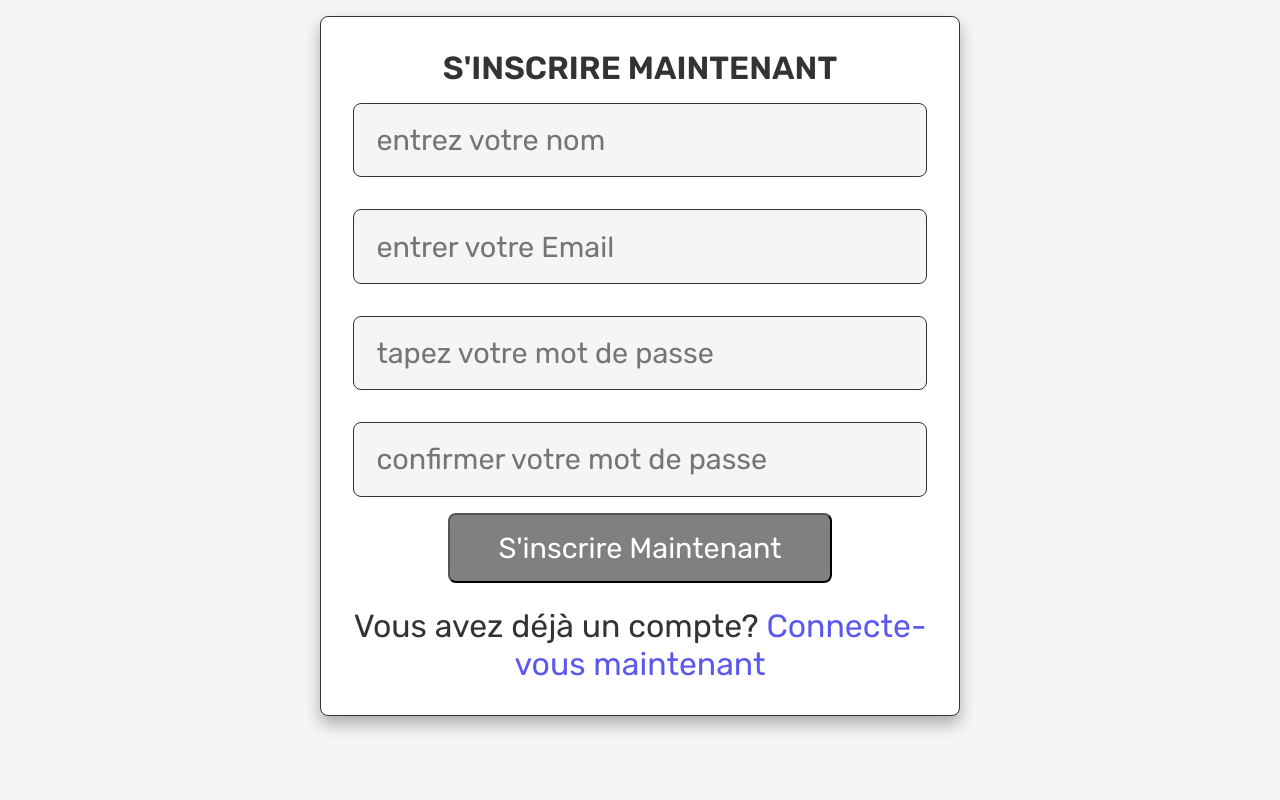
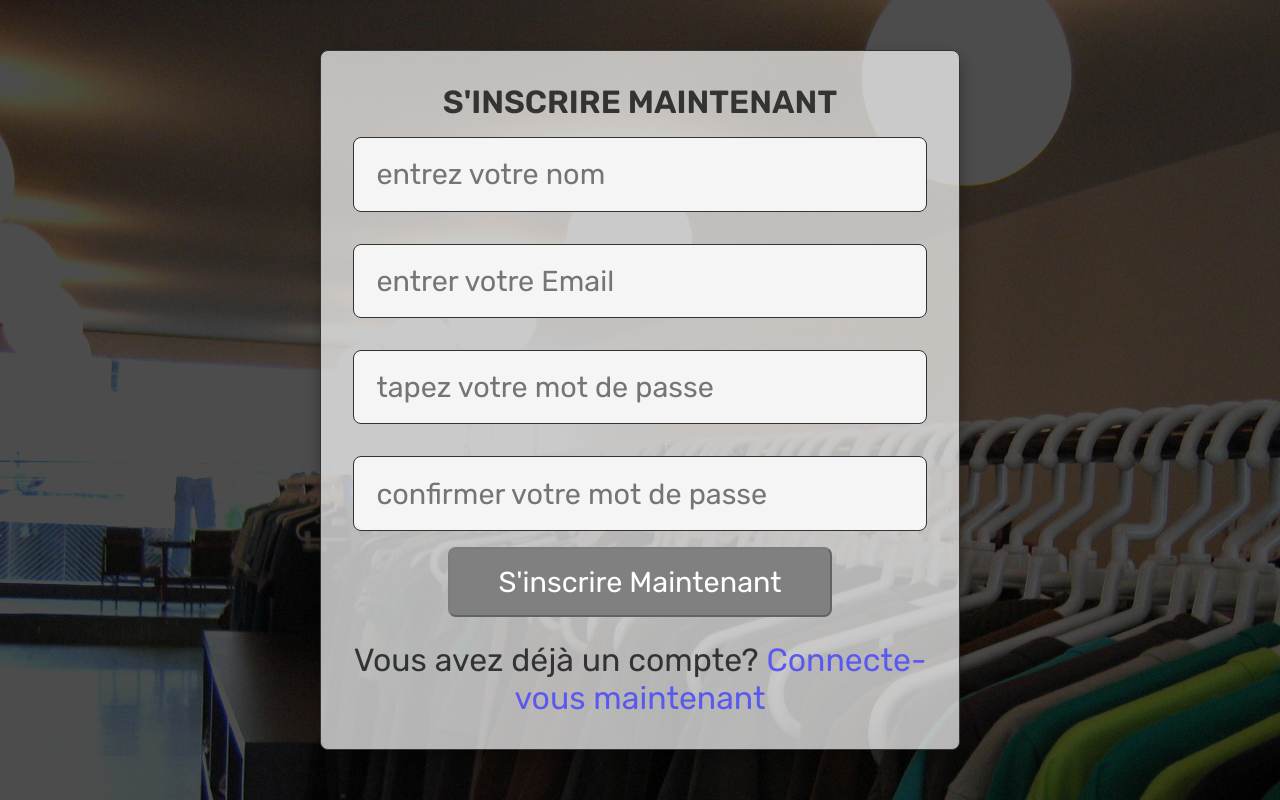
Before and after one commit to NacerEddine-19/First_NextJs_Project, a Next.js app: page /signUp in a window 1280 px wide. Built offline with nearby package versions, Linux system fonts and the light colour scheme.

Commit message:
sign up updates

```diff
--- a/app/(login.signup)/layout.js
+++ b/app/(login.signup)/layout.js
@@ -3,9 +3,6 @@ export default function Layout({
 }) {
   return (
     <section>
-      {/* Include shared UI here e.g. a header or sidebar */}
-      <nav></nav>
-
       {children}
     </section>
   );
--- a/app/(login.signup)/login/page.js
+++ b/app/(login.signup)/login/page.js
@@ -7,7 +7,7 @@ import Link from 'next/link';
 export default function LoginPage() {
     const router = useRouter();
     const [email, setEmail] = useState('');
-    const [pwd, setPwd] = useState(123);
+    const [pwd, setPwd] = useState();
     const [user, setUserAndStore] = useUser(null);
 
     function handleChangeEmail(event) {
--- a/app/(login.signup)/login/page.module.css
+++ b/app/(login.signup)/login/page.module.css
@@ -1,6 +1,7 @@
 .formContainer {
     min-height: 100vh;
-    background-color: var(--light-bg);
+    background: linear-gradient(rgba(0, 0, 0, 0.7), rgba(0, 0, 0, 0.7)),
+    url(/photos/Banner1.jpg) no-repeat;
     display: flex;
     align-items: center;
     justify-content: center;
@@ -13,7 +14,7 @@
     border-radius: 0.8rem;
     box-shadow: var(--box-shadow);
     border: var(--border);
-    background-color: var(--white);
+    background-color: rgba(255, 255, 255, 0.7);
     text-align: center;
 }
 
--- a/app/(login.signup)/signUp/page.js
+++ b/app/(login.signup)/signUp/page.js
@@ -5,14 +5,19 @@ import { useEffect } from "react";
 import { useState } from "react";
 
 export default function SignUp() {
+    const router = useRouter();
     const [name, setName] = useState('')
     const [email, setEmail] = useState('')
     const [password, setPassword] = useState('')
     const [confirmedPwd, setConfirmedPwd] = useState('')
     const [isConfirmedPwd, setisConfirmedPwd] = useState(false)
     const [isEmpty, setisEmpty] = useState(true)
-    const [isTouched, setIsTouched] = useState(false);
-    const [isValid, setIsValid] = useState(false);
+    const [isPwdTouched, setIsPwdTouched] = useState(false);
+    const [isEmailTouched, setIsEmailTouched] = useState(false);
+    const [pwdIsConfirmed, setPwdIsConfirmed] = useState(false);
+    const [emailIsValid, setEmailIsValid] = useState(false);
+    const [nameIsValid, setNameIsValid] = useState(false);
+    const [pwdIsValid, setPwdIsValid] = useState(false);
 
     useEffect(() => {
         if (name === '' || email === '' || password === '' || confirmedPwd === '') {
@@ -28,7 +33,7 @@ export default function SignUp() {
     useEffect(() => {
         setisConfirmedPwd(password === confirmedPwd && password !== '');
         return () => {
-            return 0;
+            return null;
         }
     }, [password, confirmedPwd])
 
@@ -38,20 +43,56 @@ export default function SignUp() {
 
     const handleConfirmedPwdChange = (e) => {
         setConfirmedPwd(e.target.value);
-        setIsTouched(true);
+        setIsPwdTouched(true);
+    };
+    const handleEmailChange = (e) => {
+        setEmail(e.target.value);
+        setIsEmailTouched(true);
     };
     useEffect(() => {
         if (isConfirmedPwd && !isEmpty) {
-            setIsValid(true);
+            setPwdIsConfirmed(true);
         } else {
-            setIsValid(false);
+            setPwdIsConfirmed(false);
         }
     }, [isConfirmedPwd, isEmpty]);
 
-
-    const router = useRouter();
+    const validateEmail = () => {
+        const regex = /^[\w-\.]+@([\w-]+\.)+[\w-]{2,4}$/;
+        return regex.test(email);
+    }
+    const validateName = () => {
+        const regex = /^[a-zA-Z]{4,}$/;
+        return regex.test(name);
+    }
+    const validatePwd = () => {
+        const regex = /^(?=.*\d)(?=.*[a-zA-Z]).{6,}$/;
+        return regex.test(password);
+    }
+    useEffect(() => {
+        setEmailIsValid(validateEmail())
+        return () => {
+            return 0;
+        };
+    }, [email]);
+    useEffect(() => {
+        setNameIsValid(validateName())
+        return () => {
+            return 0;
+        };
+    }, [name]);
+    useEffect(() => {
+        setPwdIsValid(validatePwd())
+        return () => {
+            return 0;
+        };
+    }, [password]);
     const handleSubmit = (e) => {
         e.preventDefault();
+        // if (!pwdIsConfirmed) {
+        //     alert("Veuillez confirmer votre mot de passe.");
+        //     return;
+        // }
 
         const formData = new FormData();
         formData.append("name", name);
@@ -80,17 +121,48 @@ export default function SignUp() {
 
             <form onSubmit={handleSubmit} encType="multipart/form-data">
                 <h3>S'inscrire maintenant</h3>
-                <input type="text" name="name" onChange={(e) => setName(e.target.value)} placeholder="entrez votre nom" required className="box" />
-                <input type="email" name="email" onChange={(e) => setEmail(e.target.value)} placeholder="entrer votre Email" required className="box" />
-                <input type="password" name="password" onChange={handlePasswordChange} placeholder="tapez votre mot de passe" required className={`box ${isConfirmedPwd && password !== '' ? 'green' : ''}`} />
-                <input type="password" name="cpassword" onChange={(e) => {
-                    handleConfirmedPwdChange(e);
-                    setisConfirmedPwd(e.target.value === password);
-                }}
+                <input
+                    type="text"
+                    name="name"
+                    onChange={(e) => setName(e.target.value)}
+                    placeholder="entrez votre nom"
+                    required
+                    className={`box ${nameIsValid ? 'green' : ''}`}
+                />
+                <input
+                    type="email"
+                    name="email"
+                    onChange={(e) => { handleEmailChange(e) }}
+                    placeholder="entrer votre Email"
+                    required
+                    className={`box ${emailIsValid && email !== '' ? 'green' : isEmailTouched ? "red" : ""}`}
+                />
+                <input
+                    type="password"
+                    name="password"
+                    onChange={handlePasswordChange}
+                    placeholder="tapez votre mot de passe"
+                    required
+                    className={`box ${pwdIsValid && password !== '' ? 'green' : ''}`}
+                />
+                <input
+                    type="password"
+                    name="cpassword"
+                    onChange={(e) => {
+                        handleConfirmedPwdChange(e);
+                        setisConfirmedPwd(e.target.value === password);
+                    }}
                     placeholder="confirmer votre mot de passe"
                     required
-                    className={`box ${isTouched && isConfirmedPwd ? "green" : isTouched ? "red" : ""}`} />
-                <input type="submit" name="submit" value="S'inscrire maintenant" className={`btn ${!isValid ? 'disabled' : ''}`} />
+                    className={`box ${isPwdTouched && isConfirmedPwd ? "green" : isPwdTouched ? "red" : ""}`}
+                />
+                <input
+                    type="submit"
+                    name="submit"
+                    value="S'inscrire maintenant"
+                    className={`btn ${!nameIsValid || !pwdIsValid || !emailIsValid || !pwdIsConfirmed ? 'disabled' : ''}`}
+                    disabled={!nameIsValid || !pwdIsValid || !emailIsValid || !pwdIsConfirmed}
+                />
                 <p>Vous avez déjà un compte? <Link href="/login">Connecte-vous maintenant</Link></p>
             </form>
 
--- a/app/globals.css
+++ b/app/globals.css
@@ -13,6 +13,11 @@
   --light-bg: #f5f5f5;
   --border: 0.1rem solid var(--black);
   --box-shadow: 0 0.5rem 1rem rgba(0, 0, 0, 0.3);
+}
+
+.layout-login {
+  background: linear-gradient(rgba(0, 0, 0, 0.7), rgba(0, 0, 0, 0.7)),
+    url(/photos/Banner1.jpg) no-repeat;
 }
 
 .lds-animate {
@@ -535,7 +540,8 @@ link {
   list-style-type: none;
   margin-top: 3rem;
 }
-.footer-img{
+
+.footer-img {
   opacity: .8;
 }
 
@@ -952,7 +958,9 @@ link {
 }
 
 .form-container {
-  background-color: var(--light-bg);
+  height: 100vh;
+  background: linear-gradient(rgba(0, 0, 0, 0.7), rgba(0, 0, 0, 0.7)),
+    url(/photos/Banner1.jpg) no-repeat;
   display: flex;
   align-items: center;
   justify-content: center;
@@ -965,7 +973,7 @@ link {
   border-radius: 0.5rem;
   box-shadow: var(--box-shadow);
   border: var(--border);
-  background-color: var(--white);
+  background-color: rgba(255, 255, 255, 0.7);
   text-align: center;
 }
 
@@ -1040,10 +1048,12 @@ link {
   width: 80px;
   height: 80px;
 }
+
 .loading div {
   transform-origin: 40px 40px;
   animation: loading-spin 1.2s linear infinite;
 }
+
 .loading div:after {
   content: " ";
   display: block;
@@ -1055,58 +1065,72 @@ link {
   border-radius: 20%;
   background: #fff;
 }
+
 .loading div:nth-child(1) {
   transform: rotate(0deg);
   animation-delay: -1.1s;
 }
+
 .loading div:nth-child(2) {
   transform: rotate(30deg);
   animation-delay: -1s;
 }
+
 .loading div:nth-child(3) {
   transform: rotate(60deg);
   animation-delay: -0.9s;
 }
+
 .loading div:nth-child(4) {
   transform: rotate(90deg);
   animation-delay: -0.8s;
 }
+
 .loading div:nth-child(5) {
   transform: rotate(120deg);
   animation-delay: -0.7s;
 }
+
 .loading div:nth-child(6) {
   transform: rotate(150deg);
   animation-delay: -0.6s;
 }
+
 .loading div:nth-child(7) {
   transform: rotate(180deg);
   animation-delay: -0.5s;
 }
+
 .loading div:nth-child(8) {
   transform: rotate(210deg);
   animation-delay: -0.4s;
 }
+
 .loading div:nth-child(9) {
   transform: rotate(240deg);
   animation-delay: -0.3s;
 }
+
 .loading div:nth-child(10) {
   transform: rotate(270deg);
   animation-delay: -0.2s;
 }
+
 .loading div:nth-child(11) {
   transform: rotate(300deg);
   animation-delay: -0.1s;
 }
+
 .loading div:nth-child(12) {
   transform: rotate(330deg);
   animation-delay: 0s;
 }
+
 @keyframes loading-spin {
   0% {
     opacity: 1;
   }
+
   100% {
     opacity: 0;
   }
```
Also changed, not shown: app/(admin)/adminDashboard/nav.js (+6 -3 lines).
